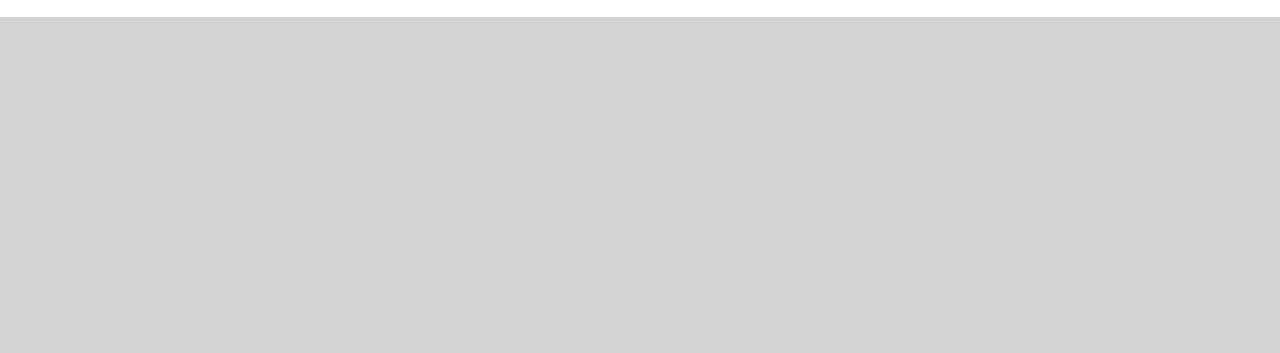
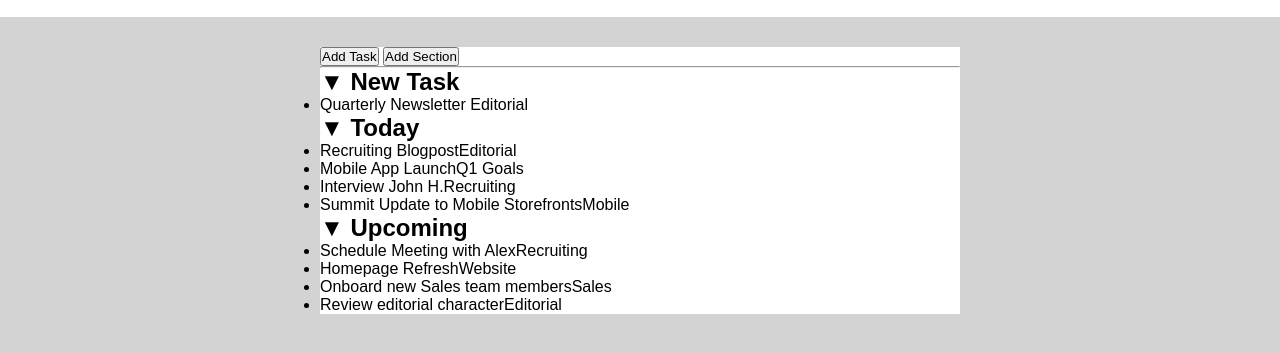
Before and after one commit to NicolaPlacentino/html-css-toboolist, a plain HTML site: page index.html in a window 1280 px wide. Shown: the part 83-436 px from the top of the page. Drawn offline with Linux system fonts and the light colour scheme.

Commit message:
added main html

```diff
--- a/index.html
+++ b/index.html
@@ -12,5 +12,61 @@
         <img src="img/Logo.png" alt="Boolean logo" id="logo">
         <h1>Toboolist</h1>
     </header>
+
+    <main class="container">
+        <section class="task-management">
+            <button id="add-task-button">Add Task</button>
+            <button id="add-section-button">Add Section</button>
+        </section>
+
+        <hr>
+
+       <section>
+            <div>
+                <h2>&#x25BC; New Task</h2>
+                <ul>
+                    <li>
+                        <span class="checked">Quarterly Newsletter <span class="editorial">Editorial</span></span>
+                    </li>
+                </ul>
+            </div>
+
+            <div>
+                <h2>&#x25BC; Today</h2>
+                <ul>
+                    <li>
+                        <span class="checked">Recruiting Blogpost<span class="editorial">Editorial</span></span>
+                    </li>
+                    <li>
+                        <span class="checked">Mobile App Launch<span class="q1-goals">Q1 Goals</span></span>
+                    </li>
+                    <li>
+                        <span class="crossed">Interview John H.<span class="recruiting">Recruiting</span></span>
+                    </li>
+                    <li>
+                        <span class="checked">Summit Update to Mobile Storefronts<span class="mobile">Mobile</span></span>
+                    </li>
+                </ul>
+            </div>
+
+            <div>
+                <h2>&#x25BC; Upcoming</h2>
+                <ul>
+                    <li>
+                        <span class="crossed">Schedule Meeting with Alex<span class="recruiting">Recruiting</span></span>
+                    </li>
+                    <li>
+                        <span class="checked">Homepage Refresh<span class="website">Website</span></span>
+                    </li>
+                    <li>
+                        <span class="crossed">Onboard new Sales team members<span class="sales">Sales</span></span>
+                    </li>
+                    <li>
+                        <span class="checked">Review editorial character<span class="editorial">Editorial</span></span>
+                    </li>
+                </ul>
+            </div>
+       </section>
+    </main>
 </body>
 </html>
--- a/style.css
+++ b/style.css
@@ -10,7 +10,11 @@ body{
 }
 
 /* utilities */
-
+.container{
+    background-color: white;
+    width: 50%;
+    margin: 30px auto;
+}
 
 /* generic */
 
```
